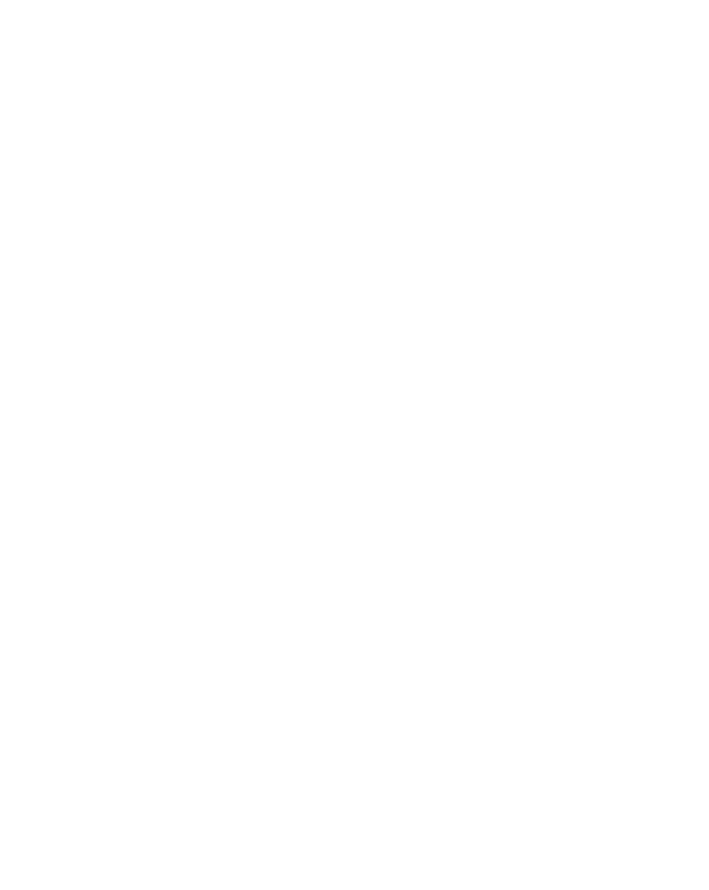
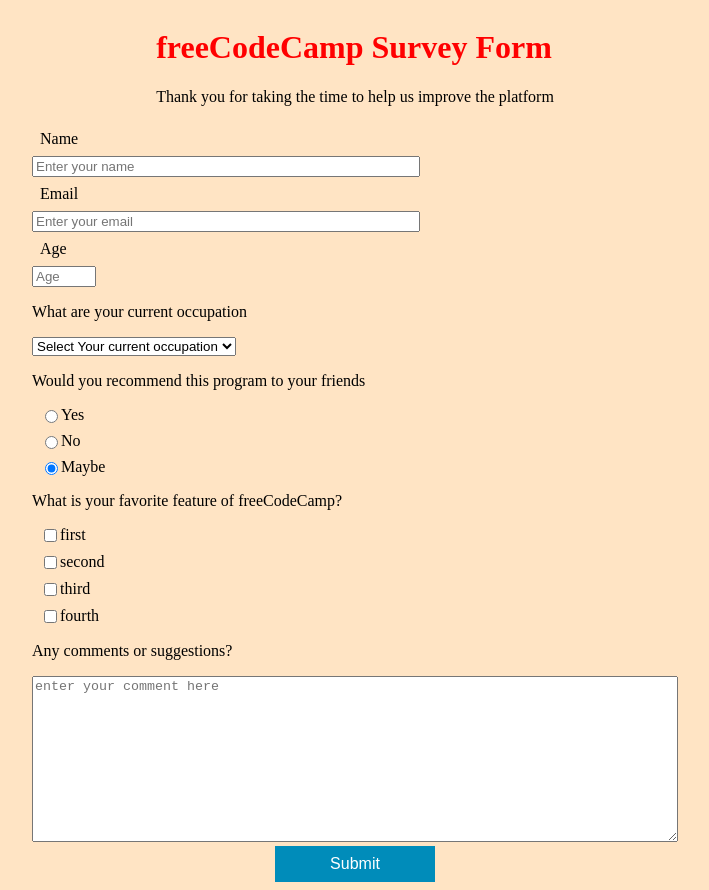
Before and after one commit to AmineDerbal/Review-project, a plain HTML site: page index.html in a window 1280 px wide. Shown: the whole page, without its empty margins (285-994 px from the left). Before the commit the page ends 800 px from the top, so only its background shows below. Drawn offline with Linux system fonts and the light colour scheme.

Commit message:
add project review repo

```diff
--- a/index.html
+++ b/index.html
@@ -4,7 +4,141 @@
     <meta charset="UTF-8" />
     <meta http-equiv="X-UA-Compatible" content="IE=edge" />
     <meta name="viewport" content="width=device-width, initial-scale=1.0" />
-    <title>Document</title>
+    <title>Survey Form</title>
+    <link rel="stylesheet" href="style.css" />
   </head>
-  <body></body>
+  <body>
+    <header>
+      <h1 id="title">freeCodeCamp Survey Form</h1>
+      <p id="description">
+        Thank you for taking the time to help us improve the platform
+      </p>
+    </header>
+    <form id="survey-form">
+      <div class="form-group">
+        <label id="name-label" for="name">Name</label>
+        <input
+          type="text"
+          form="name"
+          id="name"
+          placeholder="Enter your name"
+          required
+        />
+      </div>
+      <div class="form-group">
+        <label for="email" id="email-label">Email</label>
+        <input
+          type="email"
+          name="email"
+          id="email"
+          placeholder="Enter your email"
+        />
+      </div>
+      <div class="form-group">
+        <label for="number" id="number-label">Age</label>
+        <input
+          type="number"
+          id="number"
+          min="5"
+          max="100"
+          required
+          placeholder="Age"
+        />
+      </div>
+      <div class="form-group">
+        <p>What are your current occupation</p>
+        <select name="occupation" id="dropdown" required>
+          <option disabled selected value>
+            Select Your current occupation
+          </option>
+          <option value="student">Student</option>
+          <option value="worker">Worker</option>
+        </select>
+      </div>
+      <div class="form-group">
+        <p>Would you recommend this program to your friends</p>
+        <label>
+          <input
+            type="radio"
+            name="user"
+            class="radio-options"
+            value="yes"
+            checked
+          />
+          Yes
+        </label>
+        <label>
+          <input
+            type="radio"
+            name="user"
+            class="radio-options"
+            value="non"
+            checked
+          />
+          No
+        </label>
+        <label>
+          <input
+            type="radio"
+            name="user"
+            class="radio-options"
+            value="maybe"
+            checked
+          />
+          Maybe
+        </label>
+      </div>
+      <div class="form-group">
+        <p>What is your favorite feature of freeCodeCamp?</p>
+        <label>
+          <input
+            name="user"
+            value="first"
+            type="checkbox"
+            class="check-option"
+          />
+          first
+        </label>
+        <label>
+          <input
+            name="user"
+            value="second"
+            type="checkbox"
+            class="check-option"
+          />
+          second
+        </label>
+        <label>
+          <input
+            name="user"
+            value="third"
+            type="checkbox"
+            class="check-option"
+          />
+          third
+        </label>
+        <label>
+          <input
+            name="user"
+            value="fourth"
+            type="checkbox"
+            class="check-option"
+          />
+          fourth
+        </label>
+      </div>
+      <div class="form-group">
+        <p>Any comments or suggestions?</p>
+        <textarea
+          id="txtarea"
+          class="text-area"
+          name="comments"
+          placeholder="enter your comment here"
+        ></textarea>
+      </div>
+    </form>
+    <div class="form-group">
+      <button id="submit" type="submit">Submit</button>
+    </div>
+  </body>
 </html>
--- a/style.css
+++ b/style.css
@@ -0,0 +1,40 @@
+html,
+body {
+  box-sizing: border-box;
+  margin: 0.5;
+  padding: 0.5;
+  display: flex;
+  flex-direction: column;
+  align-items: center;
+  justify-content: center;
+  background-color: bisque;
+}
+
+label {
+  display: flex;
+  align-items: center;
+  margin: 0.5rem;
+}
+
+#txtarea {
+  width: 40rem;
+  height: 10rem;
+}
+#title {
+  color: red;
+}
+
+input[type="text"],
+input[type="email"] {
+  box-sizing: border-box;
+  width: 60%;
+}
+
+button {
+  background-color: #008cba;
+  font-size: 16px;
+  padding: 0.5rem 0.3rem;
+  border: 1px #008cba solid;
+  width: 10rem;
+  color: white;
+}
```
